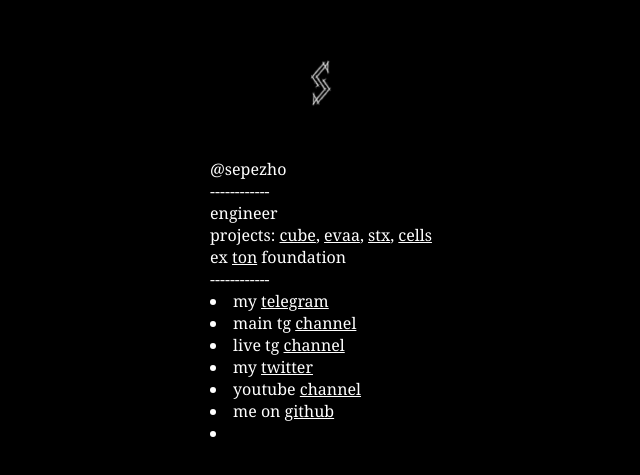
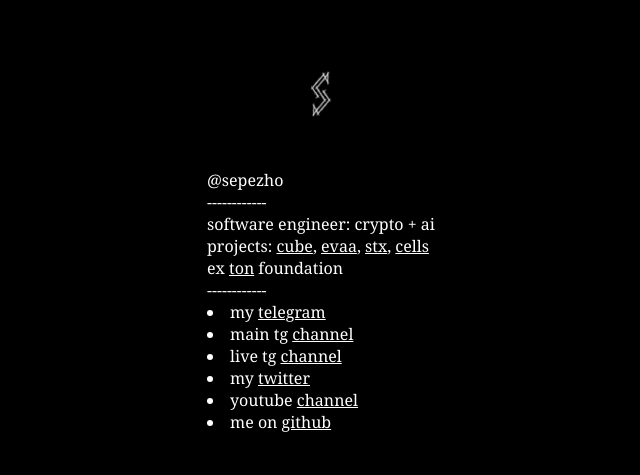
Before and after one commit to sepezho/card, a React (Create React App) app: page / in a window 1280 px wide. Shown: the part 141-616 px from the top of the page, without its empty margins (319-959 px from the left). Built offline with nearby package versions, Linux system fonts and the light colour scheme.

Commit message:
Update App.tsx

```diff
--- a/src/App.tsx
+++ b/src/App.tsx
@@ -12,7 +12,7 @@ function App() {
           <br />
           ------------
           <br />
-          engineer
+          software engineer: crypto + ai
           <br />
           projects: <a href="https://cubee.ee">cube</a>, <a href="https://evaa.finance">evaa</a>, <a href="https://stx.tg">stx</a>, <a href="https://toncells.org">cells</a>
           <br />
@@ -38,8 +38,6 @@ function App() {
             <li>
               me on <a href="https://github.com/sepezho">github</a>
             </li>
-            <li>
-            </li>
           </nav>
         </p>
       </div >
```
